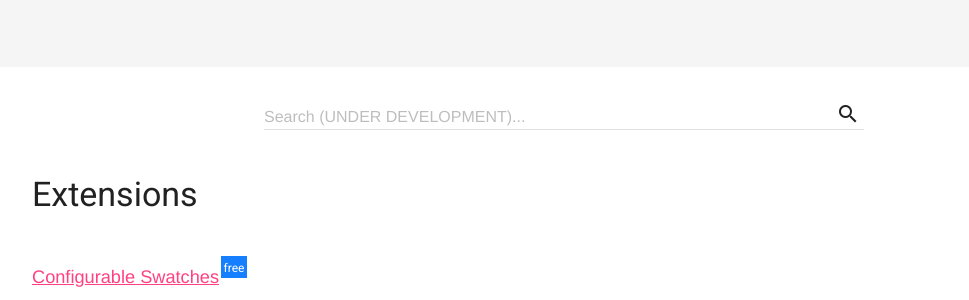
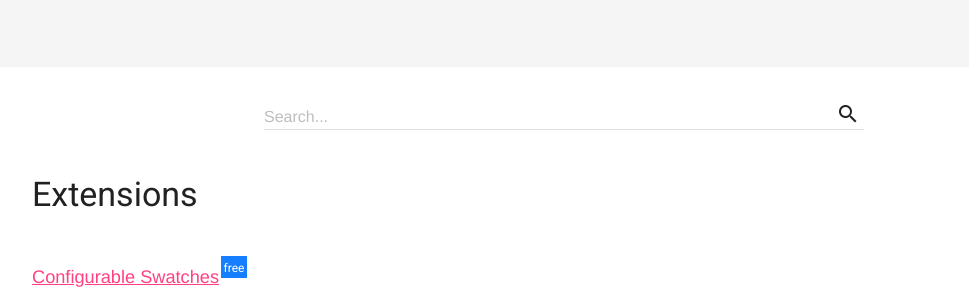
Before and after one commit to tmhub/tmhub.github.io, a Jekyll site: the page built from index.html, in a window 1280 px wide. Shown: the part 213-513 px from the top of the page, without its empty margins (76-1045 px from the left). Built offline with Jekyll 4.4.1, drawn with Linux system fonts in a browser that asks for light colours.

Commit message:
Removed development label

```diff
--- a/index.html
+++ b/index.html
@@ -26,7 +26,7 @@ layout: home
             </label>
             <div class="textfield-search">
               <input class="mdl-textfield__input" type="text" id="search" />
-              <label class="mdl-textfield__label" for="search">Search (UNDER DEVELOPMENT)...</label>
+              <label class="mdl-textfield__label" for="search">Search...</label>
             </div>
           </div>
           <ul id="search-results"></ul>
```
